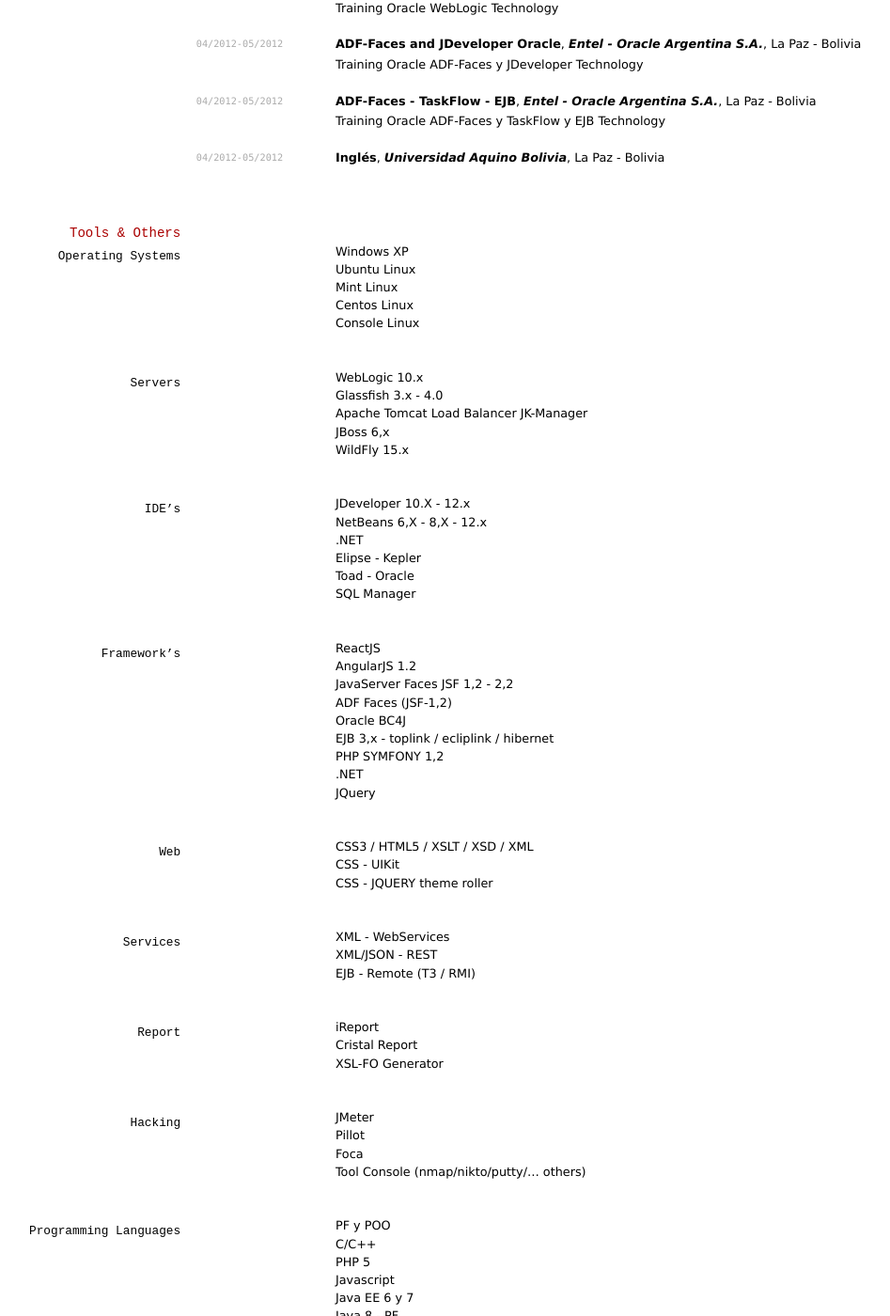
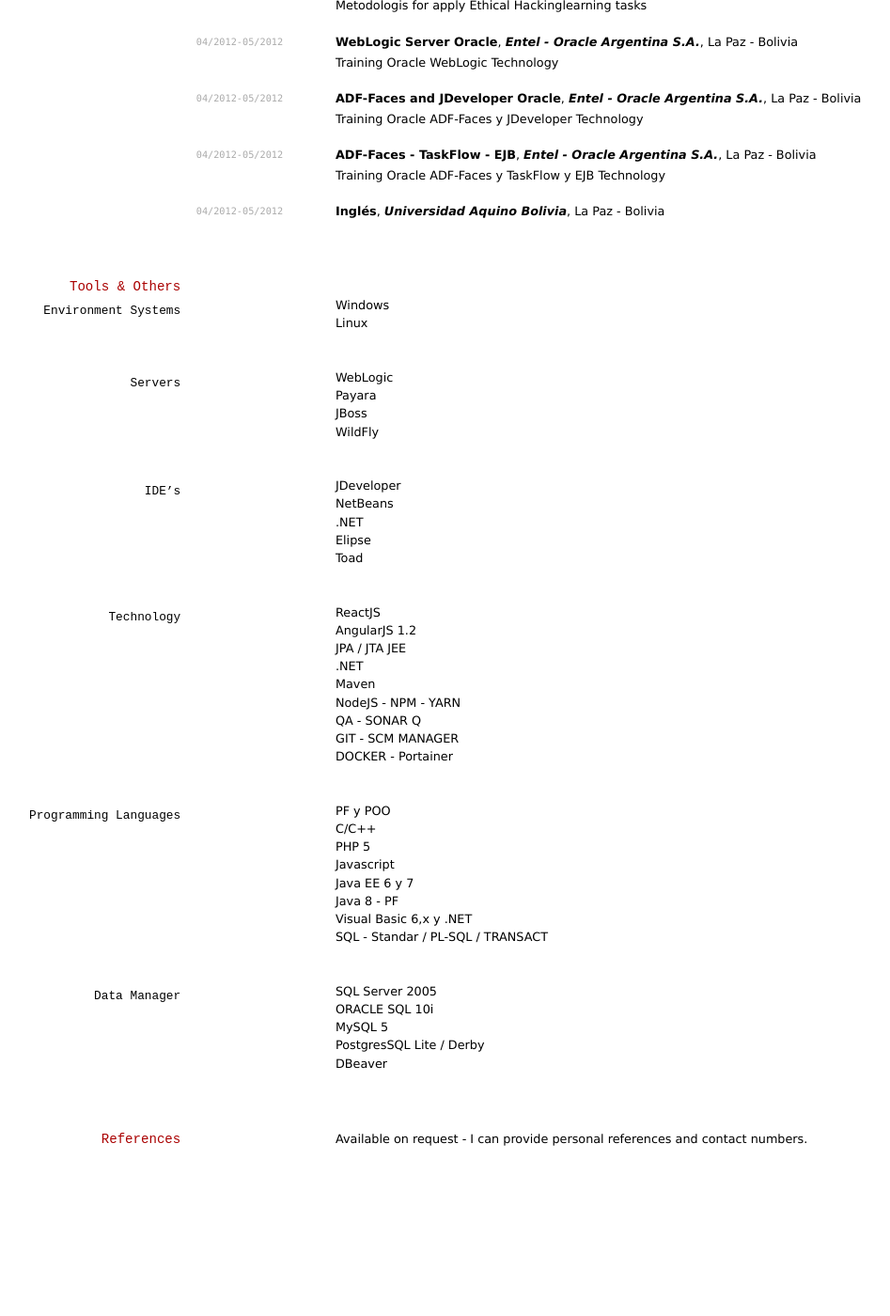
Before and after one commit to yracnet/cv, a Jekyll site: the page built from index.md, in a window 1280 px wide and 1400 px high, scrolled down 2936 px. Shown: the whole window at 94% size, without its empty margins (74-1021 px from the left). Built offline with Jekyll 4.4.1, drawn with Linux system fonts in a browser that asks for light colours; after the commit the page ends 4166 px from its top, so only the background shows below that; some of the changed text lies outside the part shown.

Commit message:
+ update cv

```diff
--- a/index.md
+++ b/index.md
@@ -2,7 +2,9 @@
 layout: cv
 title: Willyams Y. H.
 ---
+
 # Willyams Yujra
+
 Software Developer
 
 <br/>
@@ -17,7 +19,6 @@
 <a href="https://mvnrepository.com/artifact/com.github.yracnet"><span>My Jars</span></a>
 <a href="https://www.npmjs.com/~yracnet"><span>My Pkg</span></a>
 </div>
-
 
 ## Core Skills
 
@@ -47,12 +48,17 @@
 `03/2021-NOW`
 <span class="tag remote">Remote Consultant</span>
 **Senior Software Engineer**, _ArganoUV_, New York - EU
+
 - Development and maintenance of systems, CMS, in different technologies
-- _Technologies:_ EAM, ReactJS, Next.JS, Redux, MongoDB, Git, Java, NodeJS, Chrome-Extension, Php, Python
+- _Technologies:_ ReactJS, Next.JS, Redux, MongoDB, Git, Java, NodeJS, Chrome-Extension, Python, C#
+- HPE Parner Connect _https://partnerconnect.hpe.com/partners_
+- HPE Cloud United
+- TripKicks Extension for _Chrome Browser_
 
 `09/2019-12/2020`
 <span class="tag free">Consultant</span>
 **Software Developer Analyst (JEE / Arquitect)**, _Banco Central de Bolivia_, La Paz - Bolivia
+
 - Design and Development the new framework for core project in the bank with Java Enterprise Edition oriented for micro-deploys & GTIC-Lineament
 - Definition Layer components
 - Design and Development API Library
@@ -60,11 +66,10 @@
 - Design and Development of application module for public calls
 - _Technologies:_ Java8, JTA, JPA, CDI, JAX-RS, JSF, ReacJS, Maven, Git, Wildfly17, Oracle
 
-
-
 `09/2015-08/2019`
 <span class="tag perm">Permanent</span>
 **Software Architect for Core Project**, _Banco Union_, La Paz - Bolivia
+
 - Definition, Design, Development & Testing of a new framework for banking platform
 - Defining and implementing transversal projects in banking platform
 - Reporting Module
@@ -75,30 +80,31 @@
 - _Technologies:_ Java8, JTA, JPA, EJB, JAX-RS, AngularJS, Maven, Git, Wildfly15, Docker & Jenkins
 - _Responsibilities:_ Code Review, Deploy Project, Countinus Integration
 
-
 `03/2015-09/2015`
 <span class="tag perm">Permanent</span>
 **Software Developer Analyst**, _ESPM - Empresa de Servicio de Pago Movil_, La Paz - Bolivia
+
 - Security module development
 - Authentication module development
 - _Technologies:_ Java6, Git, JPA, EJB, JSF, WebLogic10, Oracle
 
-
 `09/2014-02/2015`
 <span class="tag free">Consultant</span>
 **Software Developer Analyst**, _Servicio de Impuestos Nacionales_, La Paz - Bolivia
+
 - Platform development with Eclipse RCP-E3
 - _Technologies:_ Java6, RCP-E4, RCP-E3, Maven, JPA, AngularJS, JBoss7
-
 
 `05/2014-08/2014`
 <span class="tag free">Consultant</span>
 **Software Developer**, _AXS Bolivia_, La Paz - Bolivia
+
 - _Technologies:_ Java5, Java6, WebLogic, JSF
 
 `07/2013-02/2014`
 <span class="tag free">Consultant</span>
 **Developer Analyst and Implementer**, _Banco Inter-americano de Desarrollo_, La Paz - Bolivia
+
 - Development of the SIMGA - SIGEP Migration Module
 - Maintenance of the External Financing Agreement System
 - Analysis and Design of Databases in Oracle.
@@ -106,10 +112,10 @@
 - Implementation of the SIAP Module Entities: ABC, MSD, MDRyT, MTILCC, MCT, MTEPS, MHE, MMAA
 - _Technologies:_ Java6, WebLogic, ADF Framework, PL-SQL, Oracle
 
-
 `03/2010-06/2013`
 <span class="tag perm">Permanent</span>
 **Software Developer Analyst**, _Empresa Nacional de Telecomunicaciones_, La Paz - Bolivia
+
 - Development of the Security and Web Development Module and Security pattern, based on the JSF-2 and ADF Framework, for the transverse control of internal and external WEB applications.
 - Design and creation of Test Case.
 - Code control and development standards. Web Application Development.
@@ -119,35 +125,38 @@
 - PL-SQL to JAVA Error Tracking Design PL-SQL programming.
 - _Technologies:_ Java6, WebLogic, JSF Framework, PL-SQL, Oracle
 
-
-
-
-
-
 ### Private Projects
 
 `01/2020` [**ReactJS Component**](https://github.com/yracnet/ui-fast2)
+
 - ReactJS Component with TypeScript, React, Bootstrap
 
 `01/2019` [**Formatter Utility**](https://github.com/yracnet/formatter)
+
 - Java Utility for Format Source Code as CSS, HTMl, Js, Java, Xml based on Eclipse JDT
 
 `01/2018` [**Sequense Diagram Generator**](https://github.com/yracnet/jetuml-gen)
+
 - Script for JetUML for generate a sequense diagram from source code
 
 `01/2018` [**Quality Code Plugin for Maven**](https://github.com/yracnet/qualitycode-maven-plugin)
+
 - Maven Plugin for formatter, licenced, find static fix based on others plugins
 
 `01/2018` [**Fragment Config Plugin for Maven**](https://github.com/yracnet/fragment-maven-plugin) - (discontinued)
+
 - Maven Plugin for configure other plugin in other files diferent to pom.xml
 
 `01/2013` [**PHP SMS 3G**](https://github.com/yracnet/php-sms-3g) - (discontinued)
+
 - Application for send SMS with moden 3g in PHP
 
 `01/2013` [**Send SMS without Catcha**](https://github.com/yracnet/php-sms-captcha) - (discontinued)
+
 - Application for send SMS using a webservice and decode capcha image
 
 `01/2013` [**Component iframe Modal for JSF2**](https://github.com/yracnet/hiska-HskFrame) - (discontinued)
+
 - UIComponent for show other page in iframe with interaction as MODAL like a ADF-PartialView
 
 ## Education
@@ -155,103 +164,92 @@
 ### University
 
 `02/2003-12/2009` **Universidad Mayor de San Andres**
+
 - **Informatica / Computer**
 - Computer Systems Engineering
 
 `06/2015-12/2015` **Centro Psicopedagógico y de Investigación en Educación Superior**
+
 - **Diploma in Higher Education**
 - Leadership, Planning, Types of Learning, Evaluation, Motivation and Group Management
 
 `01/2016-06/2016` **Centro Psicopedagógico y de Investigación en Educación Superior**
+
 - **Diploma in Research Methodologies**
 - Types of Research, Education Research, Qualitative and Quantitative Research
 
 `07/2009-03/2012` **Escuela de Gestión Publica Plurinacional**
+
 - **Diploma in Information Security**
 - Incident Management
 - Security Plan & Mechanisms
 - Computer Forensics
 
 `11/2019-04/2020` **Universidad del Valle**
+
 - **Diploma in IT Systems Audit**
 - ISO-27001, ISO-27002, COBIT-2015, ISO-31000
 
 ### Training & Courses
 
 `06/2018-07/2018` **Introducción a Machine Learning**, _Escuela Militar de Ingeniería - Postgrado_, La Paz - Bolivia
+
 - Use Python and ML Model (Pandas and )
 
 `04/2012-05/2012` **Ethical Hacking - Versión 7**, _Centro de Transferencia Tecnológica CTT, Universidad Real_, La Paz - Bolivia
+
 - Metodologis for apply Ethical Hackinglearning tasks
 
 `04/2012-05/2012` **WebLogic Server Oracle**, _Entel - Oracle Argentina S.A._, La Paz - Bolivia
+
 - Training Oracle WebLogic Technology
 
 `04/2012-05/2012` **ADF-Faces and JDeveloper Oracle**, _Entel - Oracle Argentina S.A._, La Paz - Bolivia
+
 - Training Oracle ADF-Faces y JDeveloper Technology
 
 `04/2012-05/2012` **ADF-Faces - TaskFlow - EJB**, _Entel - Oracle Argentina S.A._, La Paz - Bolivia
-- Training Oracle ADF-Faces y TaskFlow y EJB  Technology
+
+- Training Oracle ADF-Faces y TaskFlow y EJB Technology
 
 `04/2012-05/2012` **Inglés**, _Universidad Aquino Bolivia_, La Paz - Bolivia
 
 ## Tools & Others
 
-### Operating Systems
-- Windows XP
-- Ubuntu Linux
-- Mint Linux
-- Centos Linux
-- Console Linux
+### Environment Systems
+
+- Windows
+- Linux
 
 ### Servers
-- WebLogic 10.x
-- Glassfish 3.x - 4.0
-- Apache Tomcat Load Balancer JK-Manager
-- JBoss 6,x
-- WildFly 15.x
+
+- WebLogic
+- Payara
+- JBoss
+- WildFly
 
 ### IDE's
-- JDeveloper 10.X - 12.x
-- NetBeans 6,X - 8,X - 12.x
+
+- JDeveloper
+- NetBeans
 - .NET
-- Elipse - Kepler
-- Toad - Oracle
-- SQL Manager
+- Elipse
+- Toad
 
-### Framework's
+### Technology
+
 - ReactJS
 - AngularJS 1.2
-- JavaServer Faces JSF 1,2 -  2,2
-- ADF Faces (JSF-1,2)
-- Oracle BC4J
-- EJB 3,x - toplink / ecliplink / hibernet
-- PHP SYMFONY 1,2
+- JPA / JTA JEE
 - .NET
-- JQuery
-
-### Web
-- CSS3 / HTML5 / XSLT / XSD / XML
-- CSS - UIKit
-- CSS - JQUERY theme roller
-
-### Services
-- XML - WebServices
-- XML/JSON - REST
-- EJB - Remote (T3 / RMI)
-
-### Report
-- iReport
-- Cristal Report
-- XSL-FO Generator
-
-### Hacking
-- JMeter
-- Pillot
-- Foca
-- Tool Console (nmap/nikto/putty/... others)
+- Maven
+- NodeJS - NPM - YARN
+- QA - SONAR Q
+- GIT - SCM MANAGER
+- DOCKER - Portainer
 
 ### Programming Languages
+
 - PF y POO
 - C/C++
 - PHP 5
@@ -262,24 +260,13 @@
 - SQL - Standar / PL-SQL / TRANSACT
 
 ### Data Manager
+
 - SQL Server 2005
 - ORACLE SQL 10i
 - MySQL 5
 - PostgresSQL Lite / Derby
 - DBeaver
 
-### Desktop Platform
-- VISUAL BASIC 6,0
-- .NET VISUAL BASIC
-- RCP-OpenIDE
-- RCP-Eclipse E3
+## References
 
-### Others
-- Maven
-- NodeJS - NPM - Scss
-- QA - SONAR Q
-- GIT - SCM MANAGER
-- DOCKER - Portainer
-
-## References
 Available on request - I can provide personal references and contact numbers.
```
